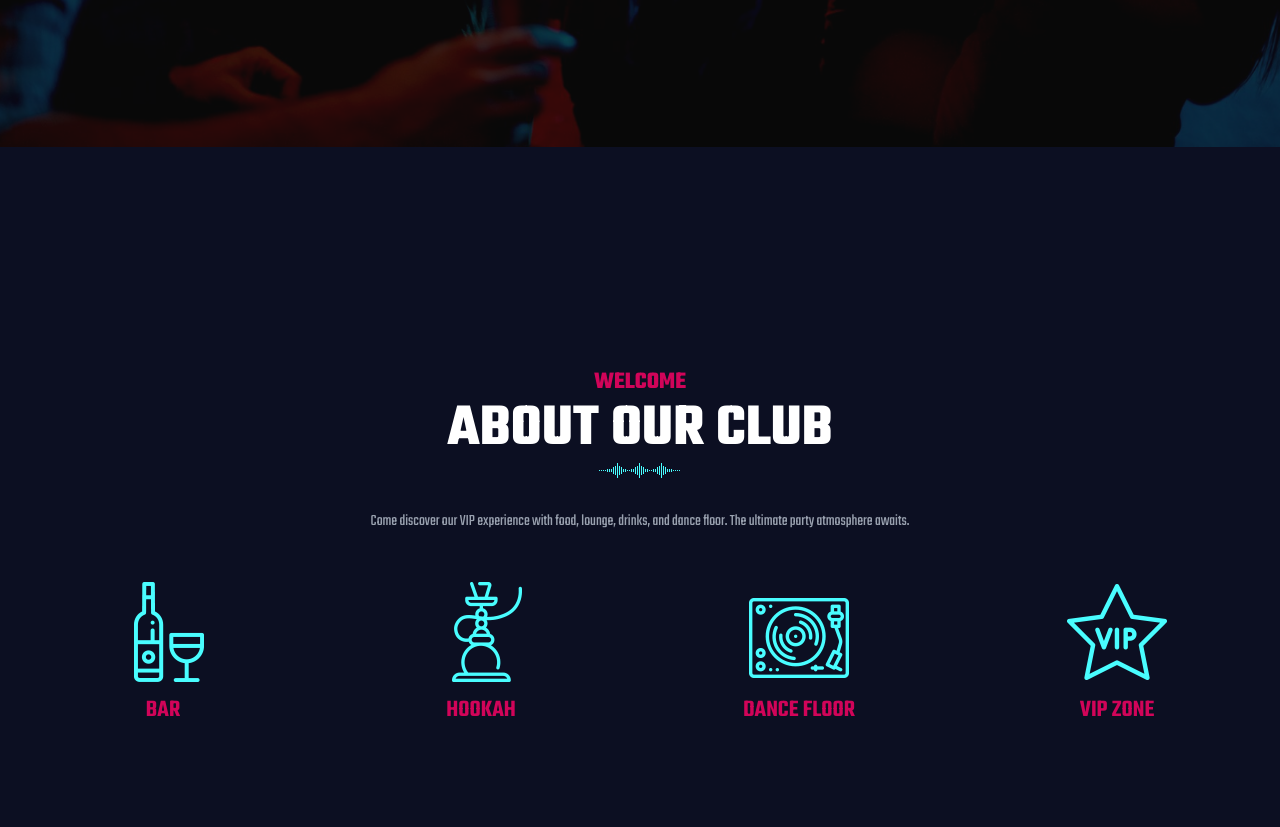
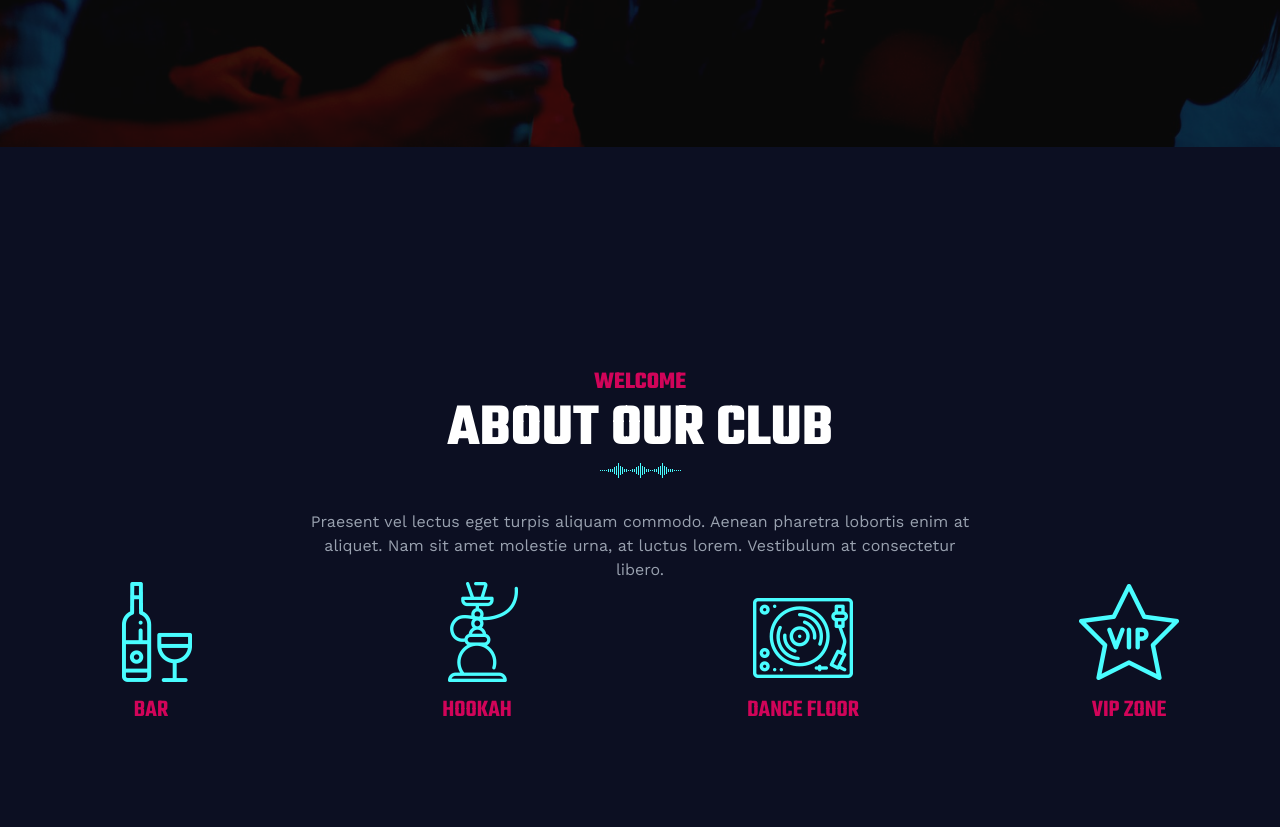
Before and after one commit to Mandy9943/cubanparty, a Next.js app: page / in a window 1280 px wide. Shown: the part 653-1480 px from the top of the page. Built offline with nearby package versions, Linux system fonts and the light colour scheme.

Commit message:
Refactor AboutUs component for improved structure and content clarity

```diff
--- a/components/Home/Sections/AboutUs.tsx
+++ b/components/Home/Sections/AboutUs.tsx
@@ -1,6 +1,6 @@
+import Image from "next/image";
 import Link from "next/link";
 import SectionTItle from "../SectionTItle";
-import Image from "next/image";
 
 const services = [
   {
@@ -29,13 +29,14 @@ const AboutUs = () => {
   return (
     <section
       id="about"
-      className="relative min-h-screen w-full bg-[#0c0f22] text-white flex flex-col items-center justify-center px-4 py-16"
+      className="relative min-h-screen w-full bg-[#0c0f22] text-white flex flex-col items-center justify-center py-16"
     >
-      <div className="text-center mb-12">
+      <div className="container text-center mb-12">
         <SectionTItle title="About Our Club" subtitle="Welcome" />
-        <p className="mt-6 max-w-xl mx-auto text-gray-400">
-          Come discover our VIP experience with food, lounge, drinks, and dance
-          floor. The ultimate party atmosphere awaits.
+        <p className="mt-6 max-w-2xl mx-auto text-gray-400 font-sans">
+          Praesent vel lectus eget turpis aliquam commodo. Aenean pharetra
+          lobortis enim at aliquet. Nam sit amet molestie urna, at luctus lorem.
+          Vestibulum at consectetur libero.
         </p>
       </div>
       <div className="grid grid-cols-2 md:grid-cols-4 gap-6 justify-center w-full mx-auto mb-16">
```
